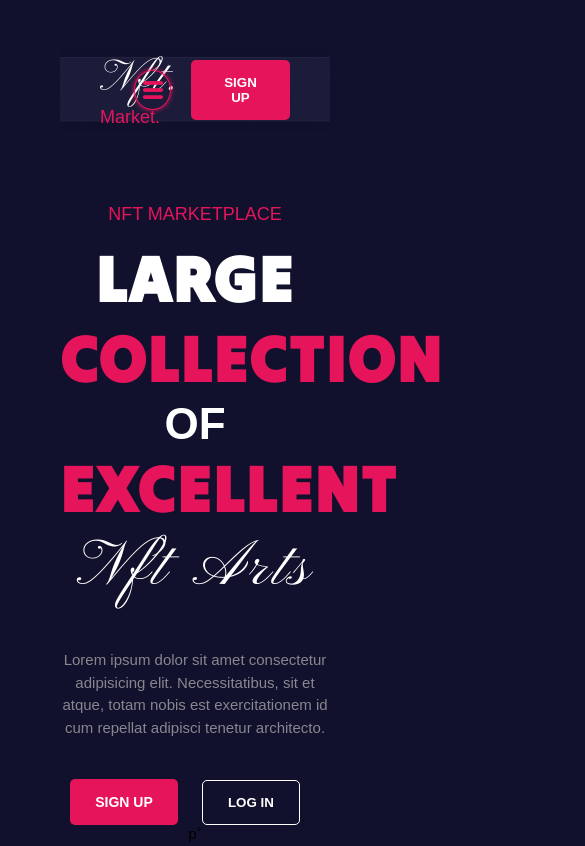
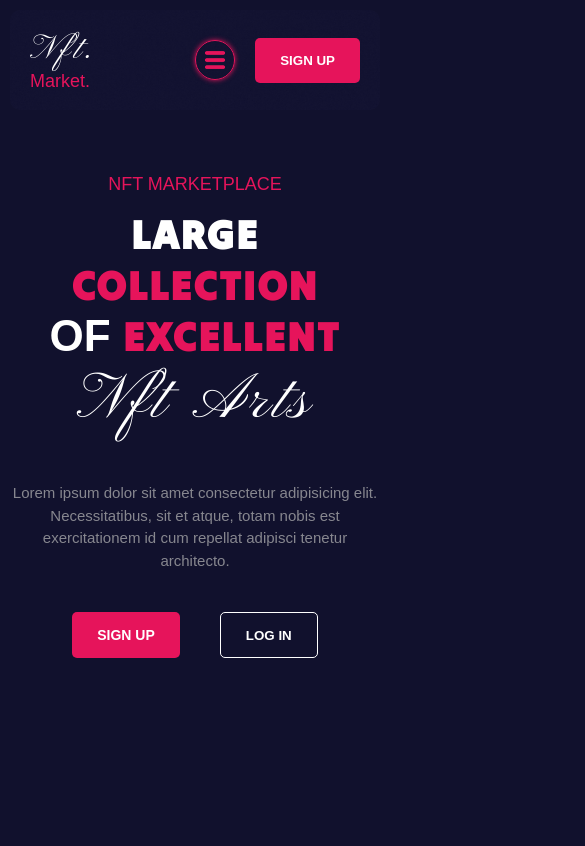
Before and after one commit to IvanPham03/NFT, a plain HTML site: page index.html in a window 390 px wide. Shown: the top 846 px of the page, 585 px wide, since content can reach past the window. Drawn offline with Linux system fonts and the light colour scheme.

Commit message:
responsive for mobile

```diff
--- a/index.html
+++ b/index.html
@@ -78,7 +78,6 @@
               <button class="btn-sign-up btn__bgRed">SIGN UP</button>
               <button class="btn-log-in btn__bgWhite">LOG IN</button>
             </div>
-            p˚
           </div>
         </div>
         <div class="img"></div>
--- a/style/card.css
+++ b/style/card.css
@@ -106,7 +106,7 @@
         width: 100%;
         margin: 40px 0;
         padding: 20px 20px;
-        background: url(../dist/img/bk4.png) no-repeat center center/200%;
+        background: url(../dist/img/bk4.png) no-repeat center center/300%;
     }
     #community button{
         display: block;
--- a/style/contact.css
+++ b/style/contact.css
@@ -89,7 +89,7 @@
   display: flex;
   justify-content: space-between;
   padding: 40px 100px;
-  background: url(../dist/img/bk4.png) no-repeat center center/200%;
+  background: url(../dist/img/bk4.png) no-repeat center center/300%;
   border-radius: 10px;
   border: 1px solid var(--gray_text);
 }
@@ -201,3 +201,14 @@
     text-align: center;
   }
 }
+
+
+/* ===========mobile=========== */
+@media screen and (max-width:460px) {
+  .container #contact{
+    margin-top: 0 !important;
+  }
+  .contact .feature .items .item {
+    width: 80%;
+  }
+}
--- a/style/footer.css
+++ b/style/footer.css
@@ -1,6 +1,6 @@
 .footer {
   padding-bottom: 20px;
-  background: url(../dist/img/bk4.png) no-repeat center center/ 200% !important;
+  background: url(../dist/img/bk4.png) no-repeat center center/ 300% !important;
 }
 .footer .head_foot {
   height: 250px !important;
@@ -111,3 +111,13 @@
     margin: 0 auto;
   }
 }
+
+/* ==== mobile === */
+@media screen and (max-width: 460px) {
+  .footer{
+    margin-bottom: 100px !important;
+  }
+  .footer .navs .search{
+    width: 70%;
+  }
+}
--- a/style/header.css
+++ b/style/header.css
@@ -16,13 +16,14 @@
 
 /* header */
 .head_foot {
-  background: url(../dist/img/bk3.png) no-repeat center center / 200%;
+  background: url(../dist/img/bk4.png) no-repeat center center / 200%;
   height: 100px;
   display: flex;
   justify-content: space-between;
   align-items: center;
   align-self: center;
   padding: 40px;
+  border-radius: 10px;
 }
 .head_foot .logo {
   width: 18%;
@@ -219,3 +220,20 @@
     background-size: 200%;
   }
 }
+
+/* mobile */
+@media only screen and (max-width: 460px){
+  .head_foot{
+    padding: 20px !important;
+  }
+  .head_foot .logo a span:first-child{
+    font-size: 34px;
+    font-weight: 400;
+  }
+  .function-left{
+    width: 100vw;
+  }
+  .function-left .nav{
+    transform: translateX(0);
+  }
+}
--- a/style/hero.css
+++ b/style/hero.css
@@ -56,8 +56,13 @@
   margin: 40px 0;
 }
 /* button */
-.hero .text .text-02 button {
-  margin-right: 20px;
+.hero .btns{
+  display: flex;
+  justify-content: center;
+}
+.hero .btns button {
+  display: block;
+  margin: 0 20px;
 }
 
 .hero .text-02 .btns .btn-sign-up {
@@ -102,3 +107,11 @@
     margin: 0 !important;
   }
 }
+
+/* ====mobile===== */
+@media only screen and (max-width: 768px) {
+  .large{
+    font-size: 40px;
+    font-weight: 600;
+  }
+}
--- a/style/main.css
+++ b/style/main.css
@@ -143,3 +143,9 @@ button:hover {
     margin: 60px 200px 0 !important;
   }
 }
+
+@media screen and (max-width: 460px){
+  .container {
+    margin: 10px !important;
+  }
+}
```
